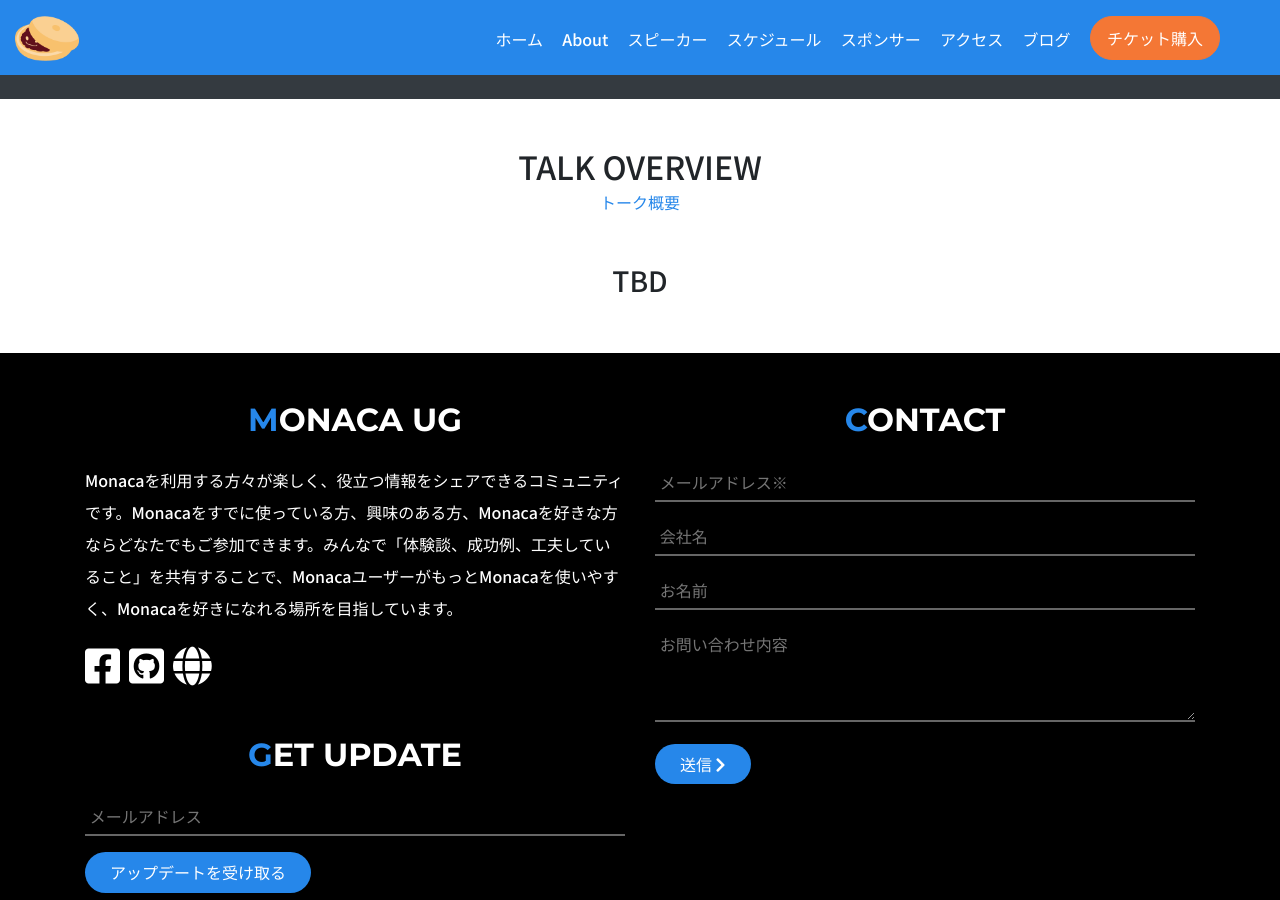
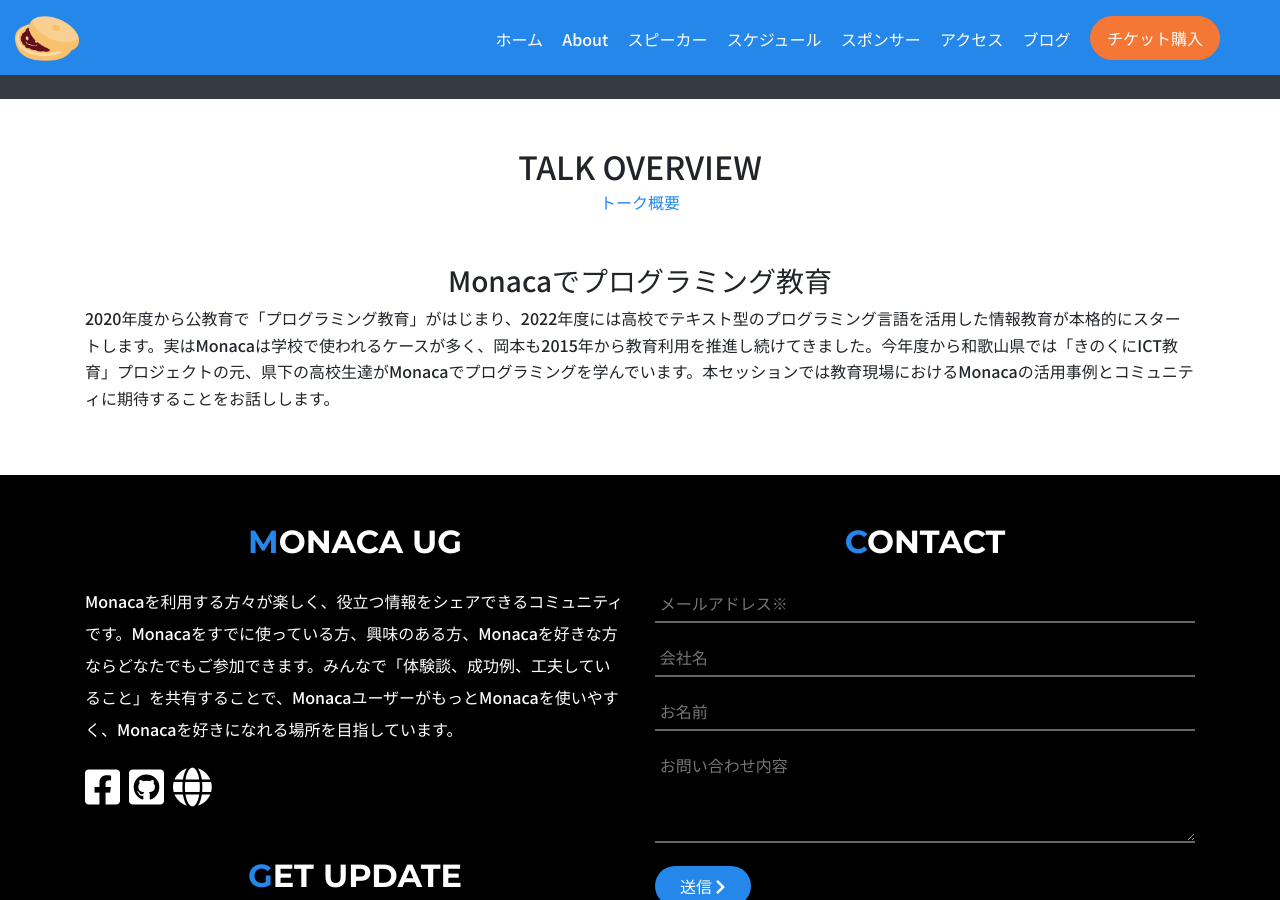
Before and after one commit to MonacaUG/conference-2019, a Jekyll site: the page built from speakers/okamoto.md, in a window 1280 px wide and 900 px high, scrolled down 517 px. Built offline with Jekyll 4.4.1, drawn with Linux system fonts in a browser that asks for light colours; nearby versions of some CDN libraries; comment, search, counter and statistics services are not loaded.

Commit message:
Update sessions

```diff
--- a/_data/sessions.json
+++ b/_data/sessions.json
@@ -240,8 +240,8 @@
   {
     "time": "16:45",
     "track": "1",
-    "title": "TBD",
-    "description": "",
+    "title": "Monacaでプログラミング教育",
+    "description": "2020年度から公教育で「プログラミング教育」がはじまり、2022年度には高校でテキスト型のプログラミング言語を活用した情報教育が本格的にスタートします。実はMonacaは学校で使われるケースが多く、岡本も2015年から教育利用を推進し続けてきました。今年度から和歌山県では「きのくにICT教育」プロジェクトの元、県下の高校生達がMonacaでプログラミングを学んでいます。本セッションでは教育現場におけるMonacaの活用事例とコミュニティに期待することをお話しします。",
     "company": "アシアル",
     "name": "岡本 雄樹",
     "id": "okamoto",
```
